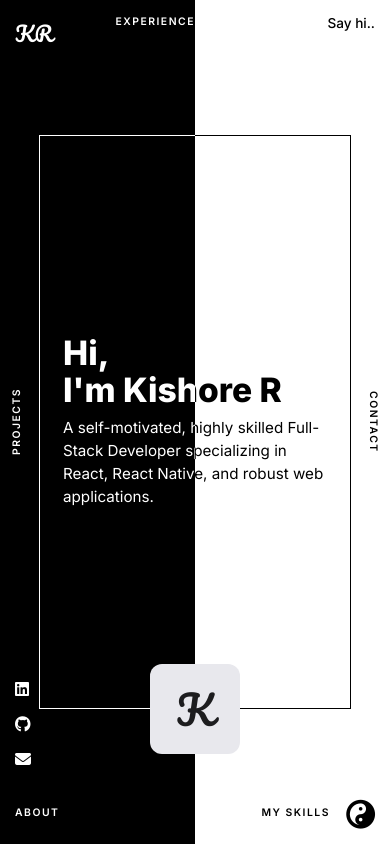
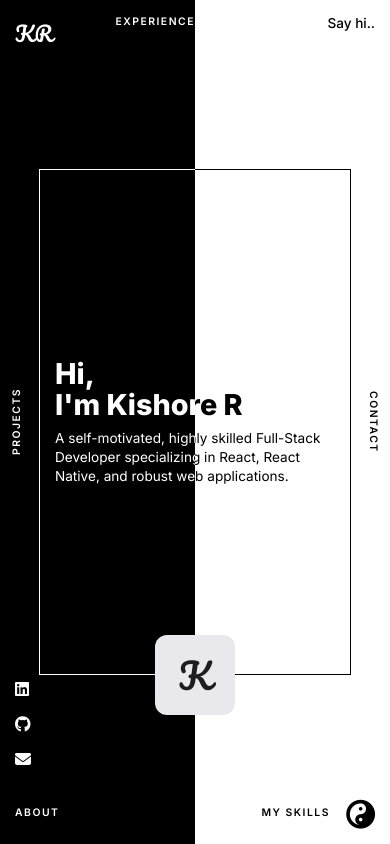
Before and after one commit to kishore2003K/kishore-portfolio, a React (Vite) app: page / in a window 390 px wide. Built offline with nearby package versions, Linux system fonts and the light colour scheme; the HTML template or start-up script is replaced by a standard one.

Commit message:
Fix mobile Safari svh bottom bar clipping and typography overlap

```diff
--- a/src/index.css
+++ b/src/index.css
@@ -8,7 +8,7 @@ button { font-family: inherit; }
 .home-container {
   display: flex;
   width: 100vw;
-  height: 100vh;
+  height: 100svh;
   overflow: hidden;
   background: linear-gradient(to right, #000000 50%, #ffffff 50%);
   position: relative;
@@ -171,7 +171,7 @@ button { font-family: inherit; }
    INNER PAGES & THEMES
 ------------------- */
 .page-container {
-  min-height: 100vh;
+  min-height: 100svh;
   padding: 120px 40px 40px;
   position: relative;
   overflow: hidden;
@@ -325,16 +325,16 @@ button { font-family: inherit; }
 ------------------- */
 @media(max-width: 768px) {
   /* Central Box */
-  .hero-box { width: 80%; height: 68%; padding: 0; flex-direction: column; justify-content: flex-start; }
+  .hero-box { width: 80%; height: 60svh; padding: 0; flex-direction: column; justify-content: flex-start; }
   .hero-box-outline { display: block; border-width: 1.5px; }
 
-  .hero-left { padding: 2rem 1.5rem; align-items: flex-start; text-align: left; }
-  .hero-left h1 { font-size: 2.1rem; margin-bottom: 0.5rem; white-space: normal; }
-  .hero-left p { font-size: 0.95rem; line-height: 1.5; max-width: 100%; }
+  .hero-left { padding: 1.5rem 1rem; align-items: flex-start; text-align: left; }
+  .hero-left h1 { font-size: 1.8rem; margin-bottom: 0.5rem; white-space: normal; }
+  .hero-left p { font-size: 0.85rem; line-height: 1.4; max-width: 100%; }
 
   /* Avatar overlapping bottom center */
-  .hero-right { position: absolute; bottom: -45px; left: 0; right: 0; margin: auto; width: 90px; height: 90px; display: flex; justify-content: center; }
-  .avatar-placeholder { width: 90px; height: 90px; font-size: 2.5rem; border-radius: 12px; box-shadow: none; }
+  .hero-right { position: absolute; bottom: -40px; left: 0; right: 0; margin: auto; width: 80px; height: 80px; display: flex; justify-content: center; }
+  .avatar-placeholder { width: 80px; height: 80px; font-size: 2.2rem; border-radius: 12px; box-shadow: none; }
 
   /* Edge Navs */
   .nav-link { font-size: 0.65rem; letter-spacing: 1.5px; text-transform: uppercase; }
```
